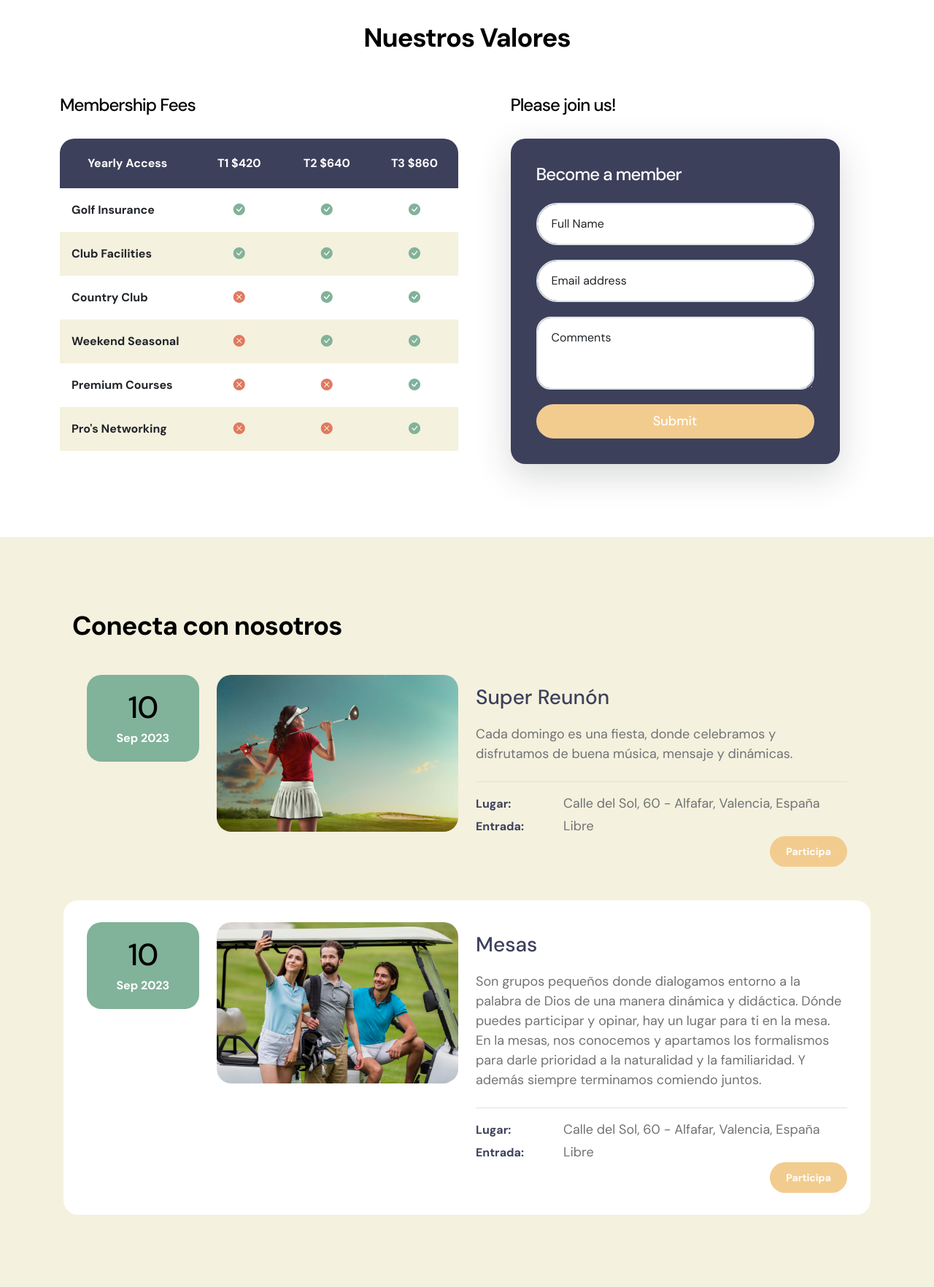
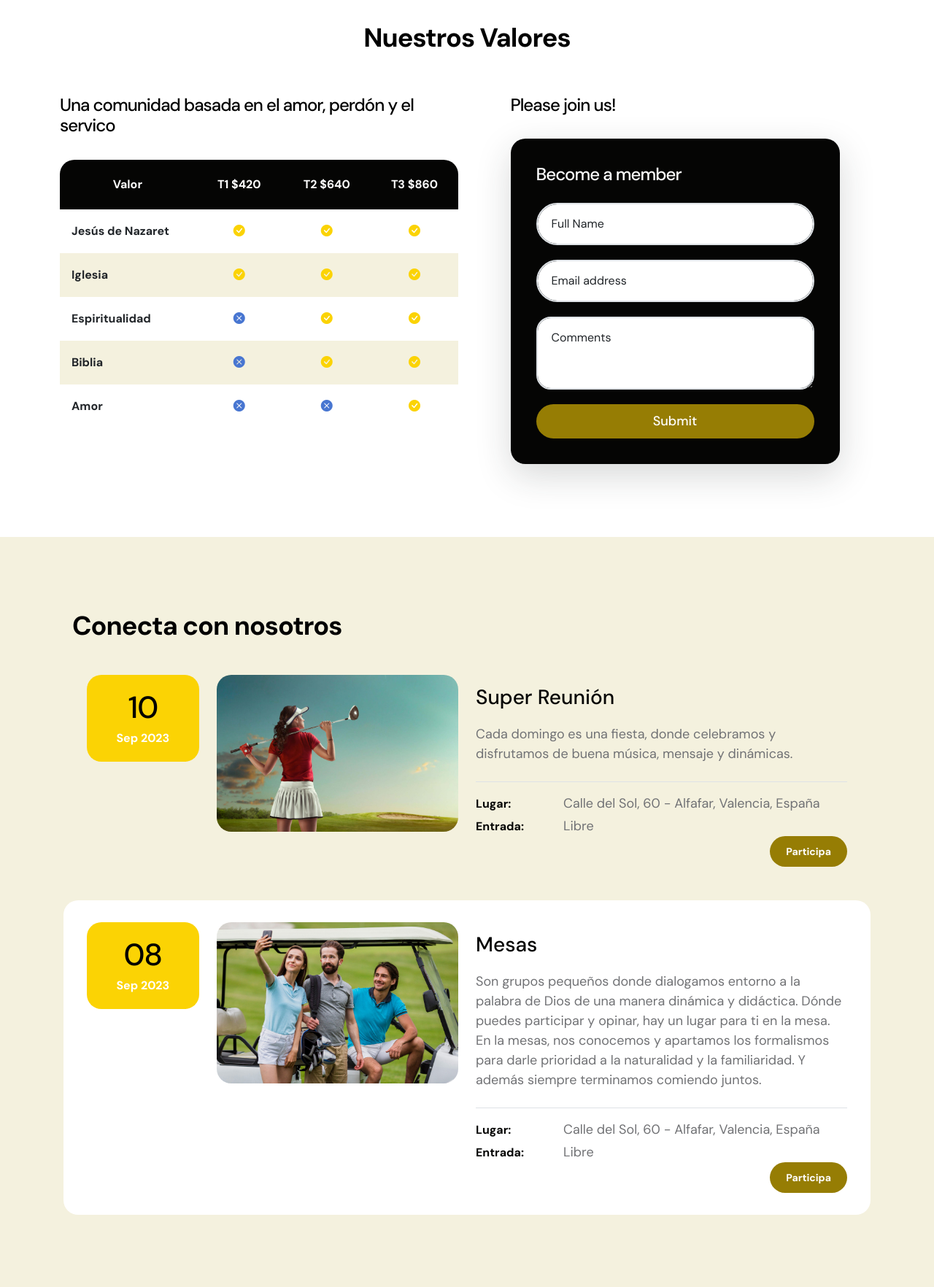
Before and after one commit to falexramos/somos-page-web, a PHP site: page / in a window 1280 px wide. Shown: the part 1923-3687 px from the top of the page at 73% size. Run offline with PHP 8.4, Linux system fonts and the light colour scheme; lists and menus that the app fills with data are empty.

Commit message:
ajuste colores footer y logo

```diff
--- a/web-somos/css/template-somos.css
+++ b/web-somos/css/template-somos.css
@@ -5,6 +5,7 @@
   CUSTOM PROPERTIES ( VARIABLES )
 -----------------------------------------*/
 :root {
+  /* Paleta anterior
   --white-color:                  #ffffff;
   --primary-color:                #81B29A;
   --secondary-color:              #3D405B;
@@ -14,6 +15,21 @@
   --dark-color:                   #000000;
   --p-color:                      #717275;
   --link-hover-color:             #F2CC8F;
+
+*/
+/*Paleta nueva*/
+--white-color:                  #ffffff;
+--primary-color:                #fbd304; /* Cambiado */
+--secondary-color:              #050504; /* Cambiado */
+--section-bg-color:             #F4F1DE;
+--custom-btn-bg-color:          #967d04; /* Cambiado */
+--custom-btn-bg-hover-color:    #4876d1; /* Cambiado */
+--dark-color:                   #000000;
+--p-color:                      #717275; /* Cambiado */
+--link-hover-color:             #8588d1; /* Cambiado */
+
+
+
 
   --body-font-family:             'DM Sans', sans-serif;
 
@@ -101,7 +117,7 @@
     border: 0;
     position: relative;
     background-color: hsl(49deg, 100%, 62%);
-    color: #0A0909;
+    color: var(--dark-color);
 }
 
 .reset::after,
@@ -150,15 +166,24 @@
     95% {
         stroke-dasharray: 0%;
         stroke-dashoffset: 90%;
-        fill: #0000;
+        fill: var(--dark-color);
     }
     100% {
         stroke-dasharray: 0%;
         stroke-dashoffset: 0%;
-        fill: #ffffff;
-        filter: drop-shadow(2px 2px 10px #0007);
+        fill: var(--white-color);
+        filter: drop-shadow(2px 2px 10px var(--dark-color));
     }
 }
+
+
+/*---------------------------------------
+  svg menu
+-----------------------------------------*/
+.mi-svg path {
+  fill: var(--primary-color); /* Define el color de relleno aquí */
+}
+
 
 /*---------------------------------------
   cuerpo pagina
@@ -290,7 +315,7 @@
 }
 
 .cd-words-wrapper b {
-  color: var(--link-hover-color);
+  color: var(--primary-color);
   display: inline-block;
   position: absolute;
   white-space: nowrap;
--- a/web-somos/index.html
+++ b/web-somos/index.html
@@ -41,7 +41,7 @@
             <nav class="navbar navbar-expand-lg">
                 <div class="container">
                     <a class="navbar-brand d-flex align-items-center" href="index.html">
-                        <img src="images/logo.png" class="navbar-brand-image img-fluid" alt="Somos Iglesia">
+                        <img src="images/logo.svg" class="navbar-brand-image img-fluid" alt="Somos Iglesia">
                         <span class="navbar-brand-text">
                             Somos
                             <small>Iglesia</small>
@@ -148,7 +148,12 @@
                     </div>
                 </div>
 
-                <svg xmlns="http://www.w3.org/2000/svg" viewBox="0 0 1440 320"><path fill="#3D405B" fill-opacity="1" d="M0,224L34.3,192C68.6,160,137,96,206,90.7C274.3,85,343,139,411,144C480,149,549,107,617,122.7C685.7,139,754,213,823,240C891.4,267,960,245,1029,224C1097.1,203,1166,181,1234,160C1302.9,139,1371,117,1406,106.7L1440,96L1440,320L1405.7,320C1371.4,320,1303,320,1234,320C1165.7,320,1097,320,1029,320C960,320,891,320,823,320C754.3,320,686,320,617,320C548.6,320,480,320,411,320C342.9,320,274,320,206,320C137.1,320,69,320,34,320L0,320Z"></path></svg>
+                <svg xmlns="http://www.w3.org/2000/svg" viewBox="0 0 1440 320">
+                    <path fill="#3D405B" fill-opacity="1" d="M0,224L34.3,192C68.6,160,137,96,206,90.7C274.3,85,343,139,411,144C480,149,549,107,617,122.7C685.7,139,754,213,823,240C891.4,267,960,245,1029,224C1097.1,203,1166,181,1234,160C1302.9,139,1371,117,1406,106.7L1440,96L1440,320L1405.7,320C1371.4,320,1303,320,1234,320C1165.7,320,1097,320,1029,320C960,320,891,320,823,320C754.3,320,686,320,617,320C548.6,320,480,320,411,320C342.9,320,274,320,206,320C137.1,320,69,320,34,320L0,320Z">
+                    </path>
+                </svg>
+
+
             </div>
 
 
@@ -301,13 +306,13 @@
                         </div>
 
                         <div class="col-lg-6 col-12 mb-3 mb-lg-0">
-                            <h4 class="mb-4 pb-lg-2">Membership Fees</h4>
+                            <h4 class="mb-4 pb-lg-2">Una comunidad basada en el amor, perdón y el servico</h4>
 
                             <div class="table-responsive">
                                 <table class="table text-center">
                                     <thead>
                                         <tr>
-                                            <th style="width: 34%;">Yearly Access</th>
+                                            <th style="width: 34%;">Valor</th>
 
                                             <th style="width: 22%;">T1 $420</th>
 
@@ -319,7 +324,7 @@
 
                                     <tbody>
                                         <tr>
-                                            <th scope="row" class="text-start">Golf Insurance</th>
+                                            <th scope="row" class="text-start">Jesús de Nazaret</th>
 
                                             <td>
                                                 <i class="bi-check-circle-fill"></i>
@@ -335,7 +340,7 @@
                                         </tr>
 
                                         <tr>
-                                            <th scope="row" class="text-start">Club Facilities</th>
+                                            <th scope="row" class="text-start">Iglesia</th>
 
                                             <td>
                                                 <i class="bi-check-circle-fill"></i>
@@ -351,7 +356,7 @@
                                         </tr>
 
                                         <tr>
-                                            <th scope="row" class="text-start">Country Club</th>
+                                            <th scope="row" class="text-start">Espiritualidad</th>
 
                                             <td>
                                                 <i class="bi-x-circle-fill"></i>
@@ -367,7 +372,7 @@
                                         </tr>
 
                                         <tr>
-                                            <th scope="row" class="text-start">Weekend Seasonal</th>
+                                            <th scope="row" class="text-start">Biblia</th>
 
                                             <td>
                                                 <i class="bi-x-circle-fill"></i>
@@ -383,7 +388,7 @@
                                         </tr>
 
                                         <tr>
-                                            <th scope="row" class="text-start">Premium Courses</th>
+                                            <th scope="row" class="text-start">Amor</th>
 
                                             <td>
                                                 <i class="bi-x-circle-fill"></i>
@@ -398,21 +403,6 @@
                                             </td>
                                         </tr>
 
-                                        <tr>
-                                            <th scope="row" class="text-start">Pro's Networking</th>
-
-                                            <td>
-                                                <i class="bi-x-circle-fill"></i>
-                                            </td>
-
-                                            <td>
-                                                <i class="bi-x-circle-fill"></i>
-                                            </td>
-
-                                            <td>
-                                                <i class="bi-check-circle-fill"></i>
-                                            </td>
-                                        </tr>
 
                                     </tbody>
                                 </table>
@@ -463,9 +453,9 @@
                         <div class="row custom-block mb-3">
                             <div class="col-lg-2 col-md-4 col-12 order-2 order-md-0 order-lg-0">
                                 <div class="custom-block-date-wrap d-flex d-lg-block d-md-block align-items-center mt-3 mt-lg-0 mt-md-0">
-                                    <h6 class="custom-block-date mb-lg-1 mb-0 me-3 me-lg-0 me-md-0">10</h6>
+                                    <h6 id="diaDomingo" class="custom-block-date mb-lg-1 mb-0 me-3 me-lg-0 me-md-0">10</h6>
 
-                                    <strong class="text-white">Sep 2023</strong>
+                                    <strong id="mesDomingo" class="text-white">Sep 2023</strong>
                                 </div>
                             </div>
 
@@ -481,7 +471,7 @@
 
                             <div class="col-lg-6 col-12 order-3 order-lg-0">
                                 <div class="custom-block-info mt-2 mt-lg-0">
-                                    <a href="event-detail.html" class="events-title mb-3">Super Reunón</a>
+                                    <a href="event-detail.html" class="events-title mb-3">Super Reunión</a>
 
                                     <p class="mb-0">Cada domingo es una fiesta, donde celebramos y disfrutamos de buena música, mensaje y dinámicas.</p>
 
@@ -512,9 +502,9 @@
                         <div class="row custom-block custom-block-bg">
                             <div class="col-lg-2 col-md-4 col-12 order-2 order-md-0 order-lg-0">
                                 <div class="custom-block-date-wrap d-flex d-lg-block d-md-block align-items-center mt-3 mt-lg-0 mt-md-0">
-                                    <h6 class="custom-block-date mb-lg-1 mb-0 me-3 me-lg-0 me-md-0">10</h6>
+                                    <h6 id="diaViernes" class="custom-block-date mb-lg-1 mb-0 me-3 me-lg-0 me-md-0">06</h6>
 
-                                    <strong class="text-white">Sep 2023</strong>
+                                    <strong id="mesViernes" class="text-white">Sep 2023</strong>
                                 </div>
                             </div>
 
@@ -624,11 +614,11 @@
                                     </div>
 
                                     <div class="contact-info-footer">
-                                        <a href="#">Dirección</a>
+                                        <a href="https://goo.gl/maps/mJxi297B5zuXGkmD7" target="_blank">Dirección</a>
                                     </div>
                                 </div>
 
-                                <img src="images/WorldMap.svg" class="img-fluid" alt="">
+                                <img src="images/WorldMap.svg" class="img-fluid" alt="" href="https://goo.gl/maps/mJxi297B5zuXGkmD7" target="_blank">
                             </div>
                         </div>
 
@@ -644,7 +634,7 @@
 
                     <div class="col-lg-6 col-12 me-auto mb-5 mb-lg-0">
                         <a class="navbar-brand d-flex align-items-center" href="index.html">
-                            <img src="images/logo.png" class="navbar-brand-image img-fluid" alt="">
+                            <img src="images/logo.svg" class="navbar-brand-image img-fluid" alt="">
                             <span class="navbar-brand-text">
                                 Somos
                                 <small>Iglesia</small>
@@ -671,7 +661,7 @@
                         <div class="col-lg-2 col-12 ms-auto">
                             <ul class="social-icon mt-lg-5 mt-3 mb-4">
                                 <li class="social-icon-item">
-                                    <a href="https://www.instagram.com/ssomos.oficial/" class="social-icon-link bi-instagram"></a>
+                                    <a href="https://www.instagram.com/ssomos.oficial/" class="social-icon-link bi-instagram" target="_blank"></a>
                                 </li>
 
                                 <li class="social-icon-item">
@@ -689,7 +679,7 @@
                 </div>
             </div>
 
-            <svg xmlns="http://www.w3.org/2000/svg" viewBox="0 0 1440 320"><path fill="#81B29A" fill-opacity="1" d="M0,224L34.3,192C68.6,160,137,96,206,90.7C274.3,85,343,139,411,144C480,149,549,107,617,122.7C685.7,139,754,213,823,240C891.4,267,960,245,1029,224C1097.1,203,1166,181,1234,160C1302.9,139,1371,117,1406,106.7L1440,96L1440,320L1405.7,320C1371.4,320,1303,320,1234,320C1165.7,320,1097,320,1029,320C960,320,891,320,823,320C754.3,320,686,320,617,320C548.6,320,480,320,411,320C342.9,320,274,320,206,320C137.1,320,69,320,34,320L0,320Z"></path></svg>
+            <svg xmlns="http://www.w3.org/2000/svg" viewBox="0 0 1440 320"><path fill="#fbd304" fill-opacity="1" d="M0,224L34.3,192C68.6,160,137,96,206,90.7C274.3,85,343,139,411,144C480,149,549,107,617,122.7C685.7,139,754,213,823,240C891.4,267,960,245,1029,224C1097.1,203,1166,181,1234,160C1302.9,139,1371,117,1406,106.7L1440,96L1440,320L1405.7,320C1371.4,320,1303,320,1234,320C1165.7,320,1097,320,1029,320C960,320,891,320,823,320C754.3,320,686,320,617,320C548.6,320,480,320,411,320C342.9,320,274,320,206,320C137.1,320,69,320,34,320L0,320Z"></path></svg>
         </footer>
 
 
```
Also changed, not shown: web-somos/js/script.js (+43 -2 lines), web-somos/images/logo - copia.png (renamed from web-somos/images/logo.png), web-somos/images/logo.svg (added).
